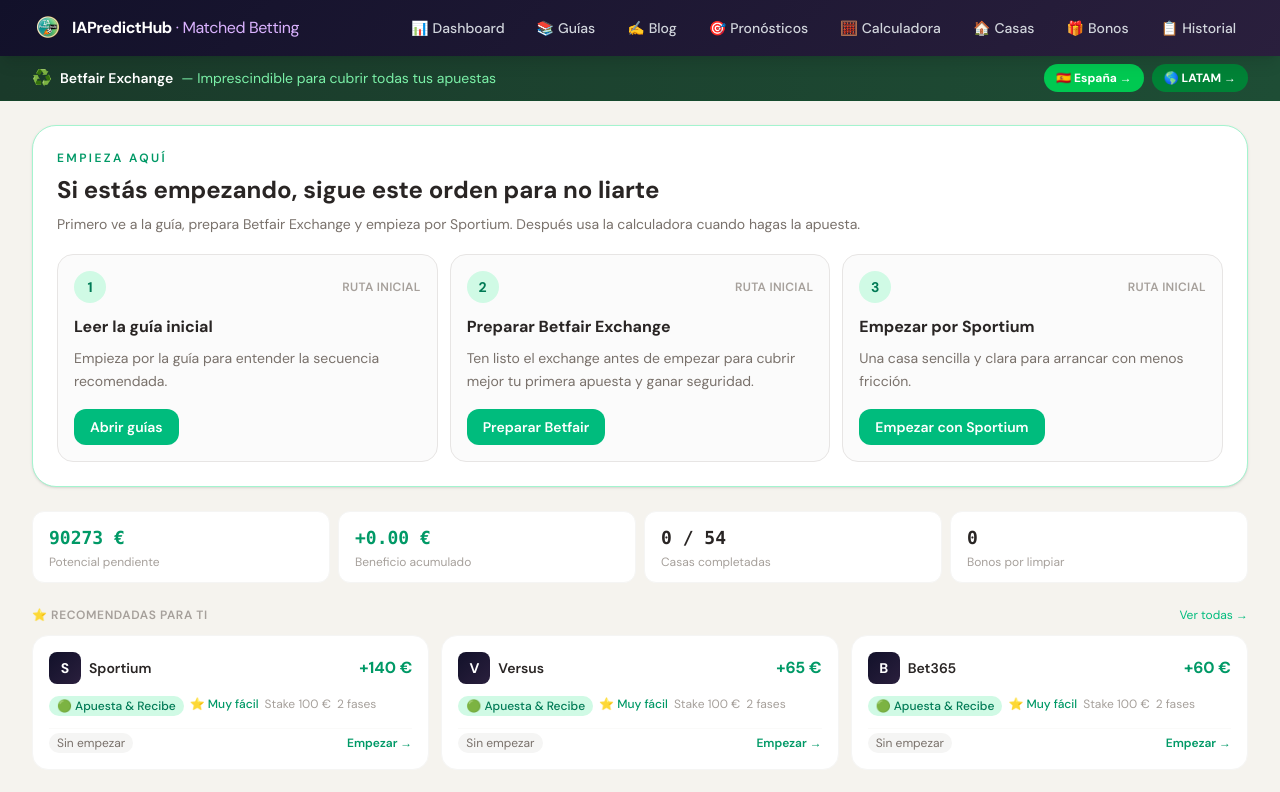
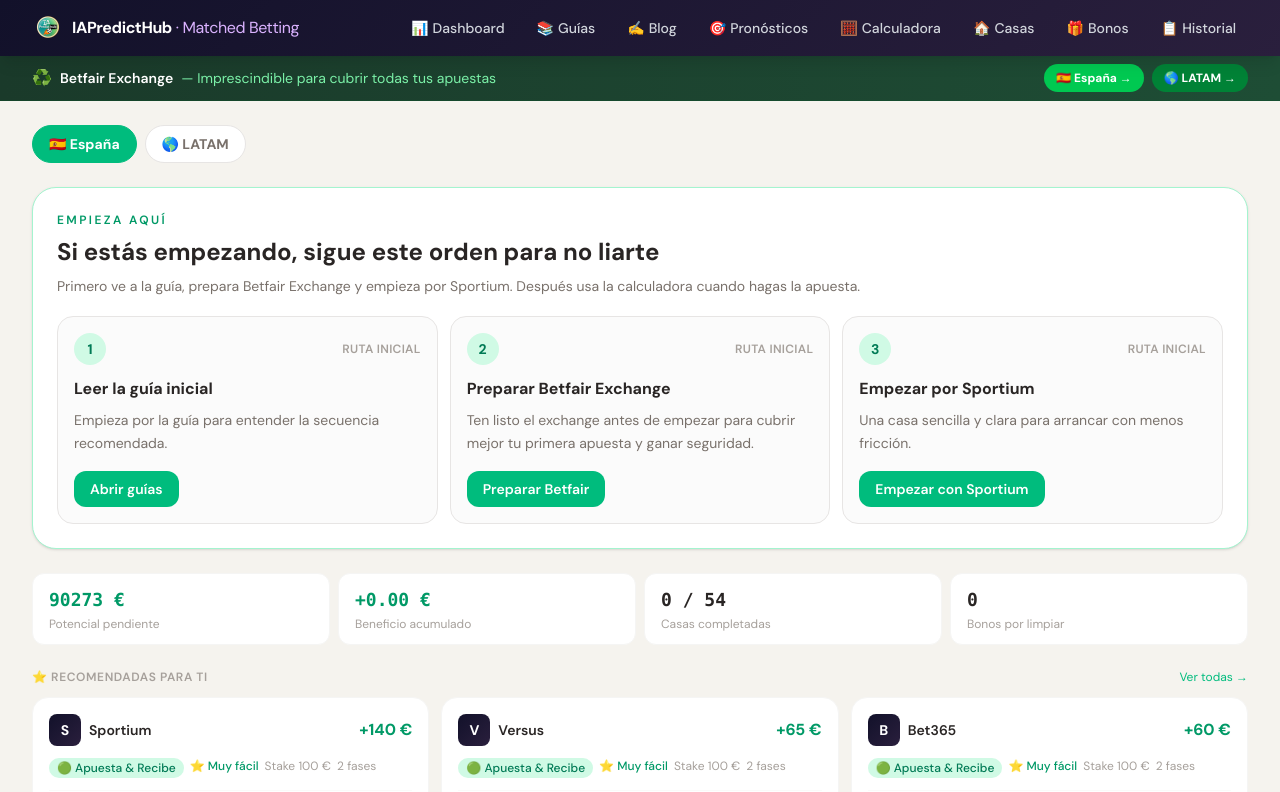
Before and after one commit to eloylt13/matched-betting-app, a Next.js app: page /dashboard in a window 1280 px wide. Shown: the top 792 px of the page. Built offline with nearby package versions, Linux system fonts and the light colour scheme; no server answers; a web font is replaced by a local one.

Commit message:
feat: selector España/LATAM en dashboard con ruta inicial por mercado

```diff
--- a/app/dashboard/page.tsx
+++ b/app/dashboard/page.tsx
@@ -10,6 +10,8 @@ import ProgressSummary from '@/components/dashboard/ProgressSummary'
 import CasasPendientes from '@/components/dashboard/CasasPendientes'
 import BonosPendientes from '@/components/dashboard/BonosPendientes'
 import ProximasAcciones from '@/components/dashboard/ProximasAcciones'
+
+ type Market = 'espana' | 'latam'
 
 const TIPOLOGIA_BADGE: Record<string, { badge: string; icon: string; label: string }> = {
   'apuesta-recibe': { badge: 'bg-emerald-100 text-emerald-700', icon: '🟢', label: 'Apuesta & Recibe' },
@@ -30,9 +32,65 @@ function getDificultadColor(d: number) {
   return 'text-red-600'
 }
 
+ const START_ACTIONS = {
+   espana: [
+     {
+       id: 'guia-inicial',
+       title: 'Leer la guía inicial',
+       description: 'Empieza por la guía para entender la secuencia recomendada.',
+       href: '/guias',
+       label: 'Abrir guías',
+       external: false,
+     },
+     {
+       id: 'betfair',
+       title: 'Preparar Betfair Exchange',
+       description: 'Ten listo el exchange antes de empezar para cubrir mejor tu primera apuesta y ganar seguridad.',
+       href: 'https://www.betfair.es/exchange/plus/',
+       label: 'Preparar Betfair',
+       external: true,
+     },
+     {
+       id: 'sportium',
+       title: 'Empezar por Sportium',
+       description: 'Una casa sencilla y clara para arrancar con menos fricción.',
+       href: '/casas/sportium',
+       label: 'Empezar con Sportium',
+       external: false,
+     },
+   ],
+   latam: [
+     {
+       id: 'guia-inicial-latam',
+       title: 'Leer la guía inicial',
+       description: 'Empieza por la guía para entender la secuencia recomendada en LATAM.',
+       href: '/guias',
+       label: 'Abrir guías',
+       external: false,
+     },
+     {
+       id: 'betfair-latam',
+       title: 'Preparar Betfair Exchange',
+       description: 'Ten listo el exchange antes de empezar. Betfair está disponible en la mayoría de países LATAM.',
+       href: 'https://apuestas.betfair.es/latinoamerica/',
+       label: 'Preparar Betfair',
+       external: true,
+     },
+     {
+       id: 'betfair-sportsbook',
+       title: 'Empezar por Betfair Sportsbook',
+       description: 'Disponible en 15 países LATAM. Apuesta 10 USD y recibe 10 USD. Código ZRW10M.',
+       href: '/casas/betfair-sportsbook-latam',
+       label: 'Ver bono',
+       external: false,
+     },
+   ],
+ } as const
+
 export default function DashboardPage() {
   const [state, setState] = useState<UserState>(initialUserState)
   const [heroAbierto, setHero] = useState(false)
+  const [market, setMarket] = useState<Market>('espana')
 
   const refresh = useCallback(() => {
     setState(loadState())
@@ -43,6 +101,7 @@ export default function DashboardPage() {
   }, [refresh])
 
   const recomendadas = todasLasCasas
+    .filter((c) => c.market === market)
     .filter((c) => {
       const p = state.progresos[c.id]
       return !p || (p.estado !== 'completada' && p.estado !== 'descartada')
@@ -61,35 +120,36 @@ export default function DashboardPage() {
     .slice(0, 3)
 
   const bonosPendientes = state.bonos.filter((b) => !b.limpiado)
-  const startActions = [
-    {
-      id: 'guia-inicial',
-      title: 'Leer la guía inicial',
-      description: 'Empieza por la guía para entender la secuencia recomendada.',
-      href: '/guias',
-      label: 'Abrir guías',
-      external: false,
-    },
-    {
-      id: 'betfair',
-      title: 'Preparar Betfair Exchange',
-      description: 'Ten listo el exchange antes de empezar para cubrir mejor tu primera apuesta y ganar seguridad.',
-      href: 'https://www.betfair.es/exchange/plus/',
-      label: 'Preparar Betfair',
-      external: true,
-    },
-    {
-      id: 'sportium',
-      title: 'Empezar por Sportium',
-      description: 'Una casa sencilla y clara para arrancar con menos fricción.',
-      href: '/casas/sportium',
-      label: 'Empezar con Sportium',
-      external: false,
-    },
-  ] as const
+  const moneda = market === 'espana' ? '€' : 'USD'
+  const startActions = START_ACTIONS[market]
 
   return (
     <div className="flex flex-col gap-6">
+      <div className="flex gap-2">
+        <button
+          type="button"
+          onClick={() => setMarket('espana')}
+          className={`px-4 py-2 rounded-full text-sm font-bold transition-colors border ${
+            market === 'espana'
+              ? 'bg-emerald-500 border-emerald-500 text-white'
+              : 'bg-white border-stone-200 text-stone-500 hover:border-stone-400'
+          }`}
+        >
+          🇪🇸 España
+        </button>
+        <button
+          type="button"
+          onClick={() => setMarket('latam')}
+          className={`px-4 py-2 rounded-full text-sm font-bold transition-colors border ${
+            market === 'latam'
+              ? 'bg-emerald-500 border-emerald-500 text-white'
+              : 'bg-white border-stone-200 text-stone-500 hover:border-stone-400'
+          }`}
+        >
+          🌎 LATAM
+        </button>
+      </div>
+
       <section className="rounded-3xl border border-emerald-200 bg-white p-5 sm:p-6 shadow-sm">
         <div className="flex flex-col gap-2 mb-5">
           <p className="text-xs font-semibold text-emerald-600 uppercase tracking-[0.2em]">
@@ -99,7 +159,9 @@ export default function DashboardPage() {
             Si estás empezando, sigue este orden para no liarte
           </h1>
           <p className="text-sm text-stone-500">
-            Primero ve a la guía, prepara Betfair Exchange y empieza por Sportium. Después usa la calculadora cuando hagas la apuesta.
+            {market === 'espana'
+              ? 'Primero ve a la guía, prepara Betfair Exchange y empieza por Sportium. Después usa la calculadora cuando hagas la apuesta.'
+              : 'Primero ve a la guía, prepara Betfair Exchange LATAM y empieza por Betfair Sportsbook. Disponible en 15 países.'}
           </p>
         </div>
 
@@ -124,12 +186,7 @@ export default function DashboardPage() {
             )
 
             return action.external ? (
-              <a
-                key={action.id}
-                href={action.href}
-                target="_blank"
-                rel="noopener noreferrer"
-              >
+              <a key={action.id} href={action.href} target="_blank" rel="noopener noreferrer">
                 {card}
               </a>
             ) : (
@@ -177,7 +234,7 @@ export default function DashboardPage() {
                     <span className="font-semibold text-stone-800 text-sm truncate">{casa.nombre}</span>
                   </div>
                   <span className="text-base font-bold text-emerald-600 shrink-0">
-                    +{casa.beneficioPotencial} €
+                    +{casa.beneficioPotencial} {moneda}
                   </span>
                 </div>
 
@@ -189,7 +246,7 @@ export default function DashboardPage() {
                     {'⭐'.repeat(casa.dificultad ?? 3)} {getDificultadLabel(casa.dificultad ?? 3)}
                   </span>
                   {stakeMax > 0 && (
-                    <span className="text-xs text-stone-400">Stake {stakeMax} €</span>
+                    <span className="text-xs text-stone-400">Stake {stakeMax} {moneda}</span>
                   )}
                   {totalFases > 1 && (
                     <span className="text-xs text-stone-400">{totalFases} fases</span>
@@ -255,7 +312,9 @@ export default function DashboardPage() {
               <div className="bg-stone-50 rounded-xl p-3 border border-stone-100">
                 <p className="text-emerald-600 font-bold text-sm mb-1">① Elige una casa</p>
                 <p className="text-xs text-stone-500 leading-relaxed">
-                  Empieza por una oferta fácil como Sportium para coger ritmo.
+                  {market === 'espana'
+                    ? 'Empieza por una oferta fácil como Sportium para coger ritmo.'
+                    : 'Empieza por Betfair Sportsbook, disponible en 15 países LATAM.'}
                 </p>
               </div>
               <div className="bg-stone-50 rounded-xl p-3 border border-stone-100">
```
